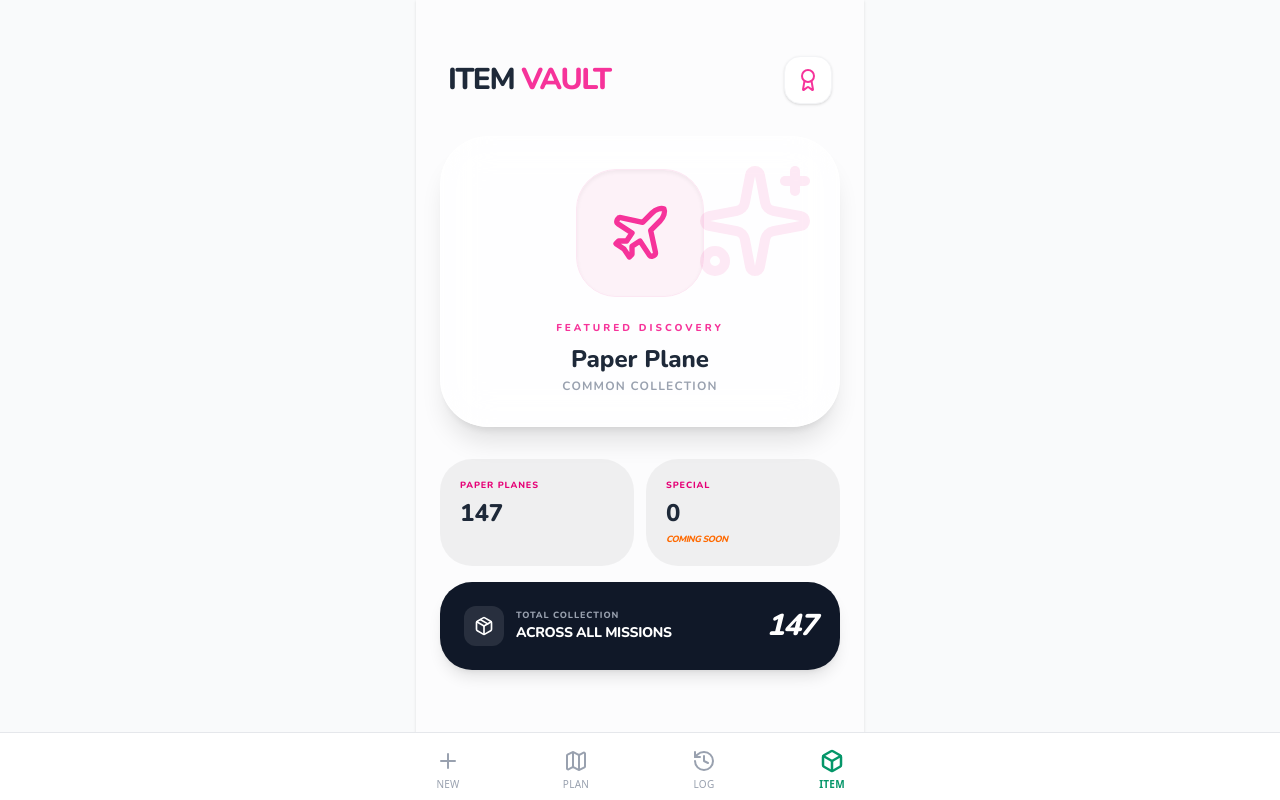
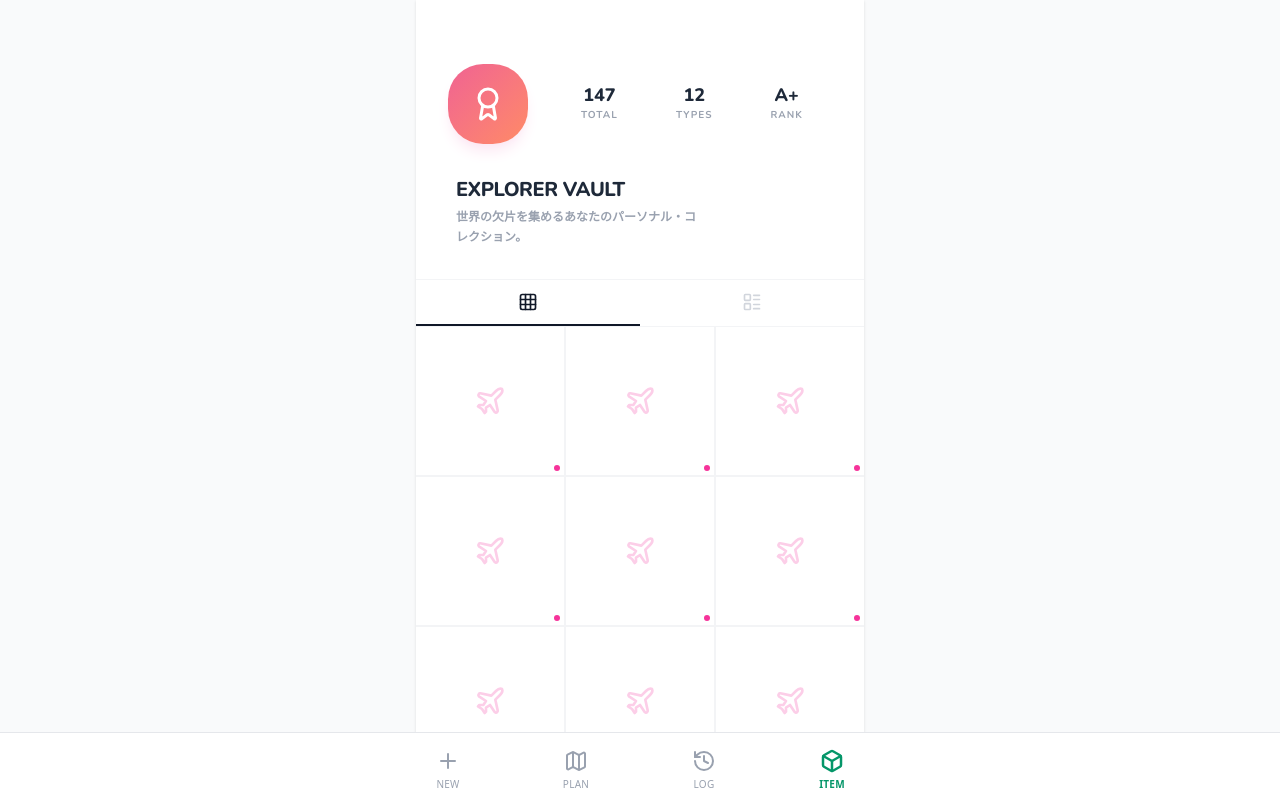
Before and after one commit to kx-00000000/quest-app, a Next.js app in the folder quest/: page /item in a window 1280 px wide. Shown: the top 800 px of the page. Built offline with nearby package versions, Linux system fonts and the light colour scheme.

Commit message:
02092342

```diff
--- a/quest/src/app/(main)/item/page.tsx
+++ b/quest/src/app/(main)/item/page.tsx
@@ -1,74 +1,103 @@
 "use client";
 
 import { useTranslation } from "react-i18next";
-import { Plane, Package, Award, Sparkles, ChevronRight } from "lucide-react";
+import { Plane, Award, Package, Grid, LayoutList } from "lucide-react";
+import { useState } from "react";
 
 export default function ItemPage() {
     const { t } = useTranslation();
+    const [viewMode, setViewMode] = useState<'grid' | 'list'>('grid');
 
-    // Mock data (実際のデータ連携は getPlans から取得するよう後で拡張可能です)
+    // Mock data: 実際には収集したアイテムの履歴から生成します
     const totalItems = 147;
+    const items = Array.from({ length: 24 }, (_, i) => ({
+        id: i,
+        name: `Item #${i + 1}`,
+        collectedAt: "2026.02.09"
+    }));
 
     return (
-        <div className="min-h-screen bg-gray-50/50 p-6 pb-24 font-sans">
-            {/* 上部余白：他ページと統一 */}
-            <div className="pt-8" />
+        <div className="min-h-screen bg-gray-50/50 font-sans pb-32">
+            {/* 1. Header Area: プロフィール風のサマリー */}
+            <div className="bg-white border-b border-gray-100 pt-16 pb-8 px-8">
+                <div className="flex items-center gap-6 mb-8">
+                    {/* アイコン（プロフィール写真に相当） */}
+                    <div className="w-20 h-20 bg-gradient-to-br from-[#F06292] to-[#FF8A65] rounded-[2.2rem] flex items-center justify-center text-white shadow-lg shadow-pink-100">
+                        <Award size={36} />
+                    </div>
 
-            {/* Header: PLAN/LOGと同様の力強いタイトル */}
-            <div className="flex justify-between items-center mb-8 px-2">
-                <h1 className="text-3xl font-black text-gray-800 uppercase tracking-tighter">
-                    {t("tab_item")} <span className="text-pink-500">Vault</span>
-                </h1>
-                <div className="w-12 h-12 bg-white shadow-sm rounded-2xl flex items-center justify-center border border-gray-100">
-                    <Award className="text-pink-500" size={24} />
+                    {/* 統計情報 */}
+                    <div className="flex-1 flex justify-around">
+                        <div className="text-center">
+                            <p className="text-lg font-black text-gray-800 leading-none">{totalItems}</p>
+                            <p className="text-[10px] font-bold text-gray-400 uppercase tracking-widest mt-1">Total</p>
+                        </div>
+                        <div className="text-center">
+                            <p className="text-lg font-black text-gray-800 leading-none">12</p>
+                            <p className="text-[10px] font-bold text-gray-400 uppercase tracking-widest mt-1">Types</p>
+                        </div>
+                        <div className="text-center">
+                            <p className="text-lg font-black text-gray-800 leading-none">A+</p>
+                            <p className="text-[10px] font-bold text-gray-400 uppercase tracking-widest mt-1">Rank</p>
+                        </div>
                     </div>
                 </div>
 
-            {/* Featured Item Card: プレミアムなメイン表示 */}
-            <div className="bg-white/70 backdrop-blur-xl rounded-[3rem] p-8 shadow-xl border border-white/60 flex flex-col items-center justify-center mb-8 relative overflow-hidden group">
-                <div className="absolute top-0 right-0 p-6 opacity-10">
-                    <Sparkles size={120} className="text-pink-500" />
-                </div>
-
-                <div className="w-32 h-32 bg-pink-50 rounded-[2.5rem] flex items-center justify-center text-pink-500 mb-6 shadow-inner border border-pink-100">
-                    <Plane size={64} />
-                </div>
-
-                <div className="text-center">
-                    <p className="text-[10px] font-black text-pink-500 uppercase tracking-[0.3em] mb-2">Featured Discovery</p>
-                    <h2 className="text-2xl font-black text-gray-800 leading-tight mb-1">Paper Plane</h2>
-                    <p className="text-gray-400 text-xs font-bold uppercase tracking-widest">Common Collection</p>
+                <div className="px-2">
+                    <h1 className="text-xl font-black text-gray-800 uppercase tracking-tight mb-1">Explorer Vault</h1>
+                    <p className="text-xs font-bold text-gray-400 leading-relaxed max-w-[240px]">
+                        世界の欠片を集めるあなたのパーソナル・コレクション。
+                    </p>
                 </div>
             </div>
 
-            {/* Statistics Grid: PLAN/LOGの数値ボックスを完全再現 */}
-            <div className="grid grid-cols-2 gap-3 mb-4">
-                <div className="bg-black/5 rounded-[2rem] p-5">
-                    <div className="text-[9px] font-black text-pink-600 uppercase tracking-widest mb-1">Paper Planes</div>
-                    <div className="text-2xl font-black text-gray-800">147</div>
+            {/* 2. View Switcher: グリッドとリストの切り替えボタン（Instagram風） */}
+            <div className="flex border-b border-gray-100 bg-white">
+                <button
+                    onClick={() => setViewMode('grid')}
+                    className={`flex-1 py-3 flex justify-center items-center border-b-2 transition-all ${viewMode === 'grid' ? 'border-gray-900 text-gray-900' : 'border-transparent text-gray-300'}`}
+                >
+                    <Grid size={20} />
+                </button>
+                <button
+                    onClick={() => setViewMode('list')}
+                    className={`flex-1 py-3 flex justify-center items-center border-b-2 transition-all ${viewMode === 'list' ? 'border-gray-900 text-gray-900' : 'border-transparent text-gray-300'}`}
+                >
+                    <LayoutList size={20} />
+                </button>
             </div>
-                <div className="bg-black/5 rounded-[2rem] p-5">
-                    <div className="text-[9px] font-black text-pink-600 uppercase tracking-widest mb-1">Special</div>
-                    <div className="text-2xl font-black text-gray-800">0</div>
-                    <div className="text-[9px] text-orange-500 font-black mt-1 uppercase tracking-tighter italic">Coming Soon</div>
+
+            {/* 3. Main Content: 3カラムグリッド */}
+            <main>
+                {viewMode === 'grid' ? (
+                    <div className="grid grid-cols-3 gap-0.5 bg-gray-100">
+                        {items.map((item) => (
+                            <div key={item.id} className="aspect-square bg-white flex items-center justify-center relative group active:opacity-70 transition-opacity">
+                                <Plane size={32} className="text-pink-200 group-hover:text-pink-500 transition-colors" />
+                                {/* バッジなどの情報を入れる場合 */}
+                                <div className="absolute bottom-1 right-1">
+                                    <div className="w-1.5 h-1.5 bg-pink-500 rounded-full" />
                                 </div>
                             </div>
-
-            {/* Total Footer: 全体の合計を表示 */}
-            <div className="bg-gray-900 rounded-[2rem] p-6 flex justify-between items-center shadow-lg">
-                <div className="flex items-center gap-3">
-                    <div className="w-10 h-10 bg-white/10 rounded-xl flex items-center justify-center text-white">
-                        <Package size={20} />
+                        ))}
                     </div>
-                    <div>
-                        <p className="text-[9px] font-black text-gray-400 uppercase tracking-widest">Total Collection</p>
-                        <p className="text-sm font-black text-white uppercase tracking-tight">Across all missions</p>
+                ) : (
+                    <div className="p-4 space-y-2">
+                        {items.map((item) => (
+                            <div key={item.id} className="bg-white p-4 rounded-2xl flex items-center gap-4 border border-gray-100">
+                                <div className="w-10 h-10 bg-gray-50 rounded-xl flex items-center justify-center text-pink-500">
+                                    <Plane size={20} />
                                 </div>
+                                <div className="flex-1">
+                                    <p className="text-sm font-black text-gray-800 uppercase">{item.name}</p>
+                                    <p className="text-[10px] font-bold text-gray-400">{item.collectedAt}</p>
                                 </div>
-                <div className="text-3xl font-black text-white italic tracking-tighter">
-                    {totalItems}
+                                <Package size={16} className="text-gray-200" />
                             </div>
+                        ))}
                     </div>
+                )}
+            </main>
         </div>
     );
 }
```
Lines whose indentation alone changed are shown as unchanged.
